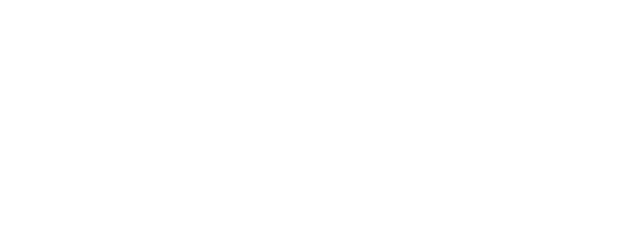
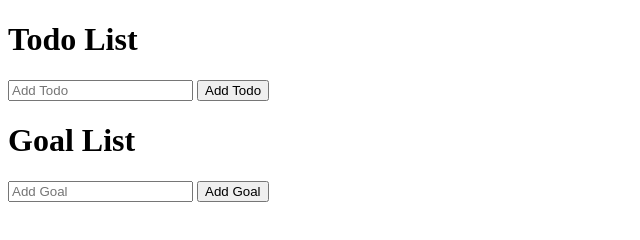
Before and after one commit to wangtjwork/Redux-mockup, a plain HTML site: page index.html in a window 1280 px wide. Shown: the whole page, without its empty margins (0-640 px from the left). Drawn offline with Linux system fonts and the light colour scheme.

Commit message:
feat: Add todo section and goal section

```diff
--- a/index.html
+++ b/index.html
@@ -4,7 +4,18 @@
     <title>Udacity Todos Goals</title>
   </head>
   <body>
-
+    <div>
+      <h1>Todo List</h1>
+      <input type="text" id="todo" placeholder="Add Todo" />
+      <button id="todoBtn">Add Todo</button>
+      <ul id="todos"></ul>
+    </div>
+    <div>
+      <h1>Goal List</h1>
+      <input type="text" id="goal" placeholder="Add Goal" />
+      <button id="goalBtn">Add Goal</button>
+      <ul id="goals"></ul>
+    </div>
     <script type='text/javascript'>
     // library code
     function createStore(reducer) {
```
